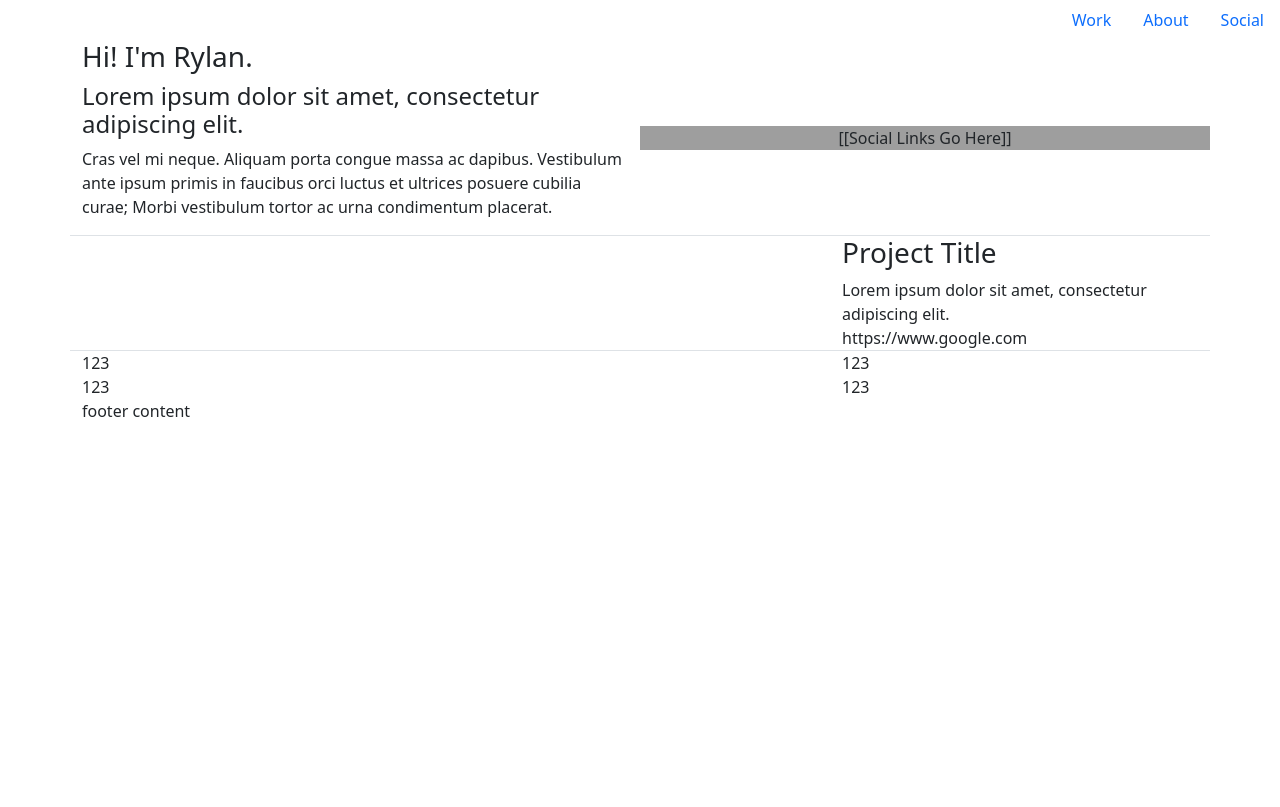
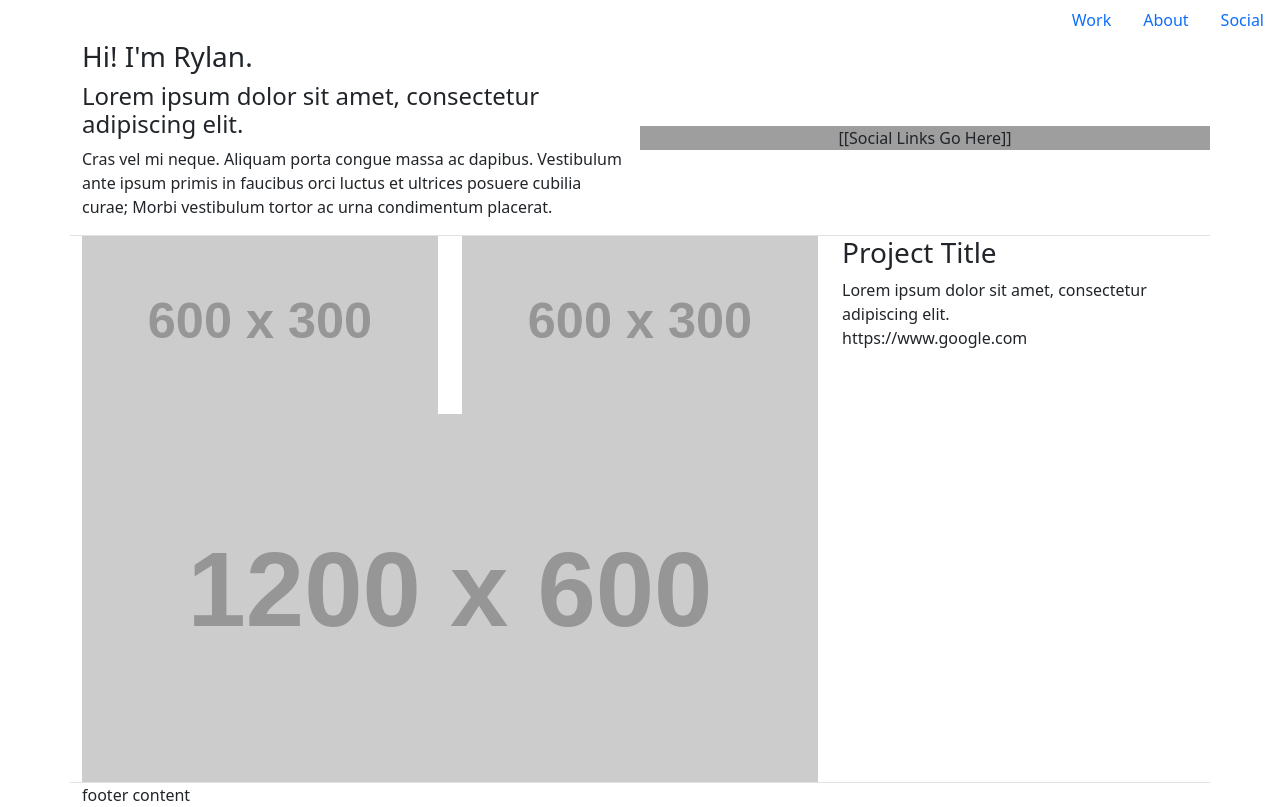
Before and after one commit to spookymoose/portfolio-site, a plain HTML site: page index.htm in a window 1280 px wide. Drawn offline with nearby package versions, Linux system fonts and the light colour scheme; grey boxes are pictures that could not be loaded; placeholder pictures from the web are drawn by us.

Commit message:
tweaked index.htm

```diff
--- a/index.htm
+++ b/index.htm
@@ -49,38 +49,30 @@
 
         <!-- Portfolio Item 1 -->
         <div class="row border-bottom">
-            <div class="column-12 col-md-8">
-
+            <div class="col-12 col-md-8">
+                <!-- Project 1 Images-->
+                <div class="row">
+                    <div class="col-12 col-md-6"><img class="img-fluid" src="http://via.placeholder.com/600x300"></div>
+                    <div class="col-12 col-md-6"><img class="img-fluid" src="http://via.placeholder.com/600x300"></div>
+                    <div class="col-12 col-md-12"><img class="img-fluid" src="http://via.placeholder.com/1200x600"></div>
+                </div>
+                <!-- Project 1 Images-->
             </div>
 
-            <div class="column-12 col-md-4">
-
+            <!-- Project 1 Description -->
+            <div class="col-12 col-md-4">
                 <h3 class="projectTitle">Project Title</h3>
                 <div class="description">Lorem ipsum dolor sit amet, consectetur adipiscing elit.</div>
                 <div class="location">https://www.google.com</div>
-
             </div>
-
+            <!-- Project 1 Description -->
         </div>
 
-
-
-
-        <!-- Portfolio Item 2 -->
+        <!-- Footer -->
         <div class="row">
-            <div class="column-12 col-md-8">123</div>
-            <div class="column-12 col-md-4">123</div>
+            <div class="col-12 col-md-12">footer content</div>
         </div>
-
-        <!-- Portfolio Item 3 -->
-        <div class="row">
-            <div class="column-12 col-md-8">123</div>
-            <div class="column-12 col-md-4">123</div>
-        </div>
-
-        <div class="row">
-            <div class="column-12 col-md-12">footer content</div>
-        </div>
+        <!-- Footer -->
 
     </div>
 
```
